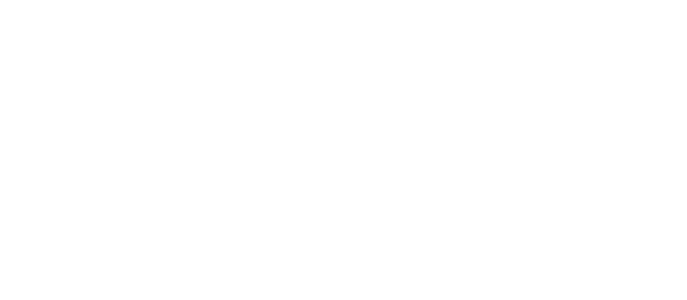
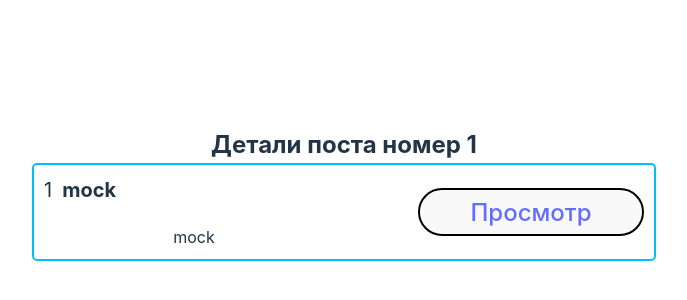
Before and after one commit to Arhidiman/posts-app, a React (Vite) app: page /posts/1 in a window 1280 px wide. Shown: the part 206-506 px from the top of the page, without its empty margins (296-983 px from the left). Built offline with nearby package versions, Linux system fonts and the light colour scheme.

Commit message:
feat: routing to post details

```diff
--- a/src/app/router/AppRouter.tsx
+++ b/src/app/router/AppRouter.tsx
@@ -1,15 +1,15 @@
 import {BrowserRouter, Routes, Route} from "react-router-dom";
 import {MainPage} from "@/pages/MainPage";
+import {PostDetailPage} from "@/pages/PostPage";
 
 export const AppRouter = ()=> {
-
     return (
         <BrowserRouter>
             <Routes>
                 <Route path='/' element={<MainPage/>}/>
-                <Route path='*' element={null}/>
+                <Route path='/posts/:id' element={<PostDetailPage/>}/>
+                <Route path='*' element={<div> 404 Page not found</div>}/>
             </Routes>
         </BrowserRouter>
     )
-
 }
--- a/src/entities/Post/ui/Post.tsx
+++ b/src/entities/Post/ui/Post.tsx
@@ -1,5 +1,6 @@
 
 import {Button} from "@/shared/ui/Button/Button.tsx";
+import { Link } from 'react-router-dom';
 import './Post.scss'
 
 interface IPost {
@@ -19,8 +20,11 @@
                 </div>
                 <p className='post-text'>{text}</p>
             </div>
-
-            <Button>Просмотр</Button>
+            <Button>
+                <Link to={`/posts/${_id}`}>
+                    Просмотр
+                </Link>
+            </Button>
         </div>
     )
 }
--- /dev/null
+++ b/src/pages/PostPage/index.ts
@@ -0,0 +1 @@
+export {PostDetailPage} from './ui/PostDetailPage.tsx'
--- /dev/null
+++ b/src/pages/PostPage/ui/PostDetailPage.scss
@@ -0,0 +1,3 @@
+.post-detail-page {
+
+}
--- /dev/null
+++ b/src/pages/PostPage/ui/PostDetailPage.tsx
@@ -0,0 +1,22 @@
+import React from "react"
+import { useParams } from 'react-router-dom';
+import {Post} from "@/entities/Post";
+import './PostDetailPage.scss'
+
+export const PostDetailPage: React.FC = () => {
+
+    const {id} = useParams()
+
+    return (
+        <>
+            <h2>Детали поста номер {id}</h2>
+            <Post
+                _id={1}
+                postNum={1}
+                title={'mock'}
+                text={'mock'}
+            />
+        </>
+
+    );
+}
```
